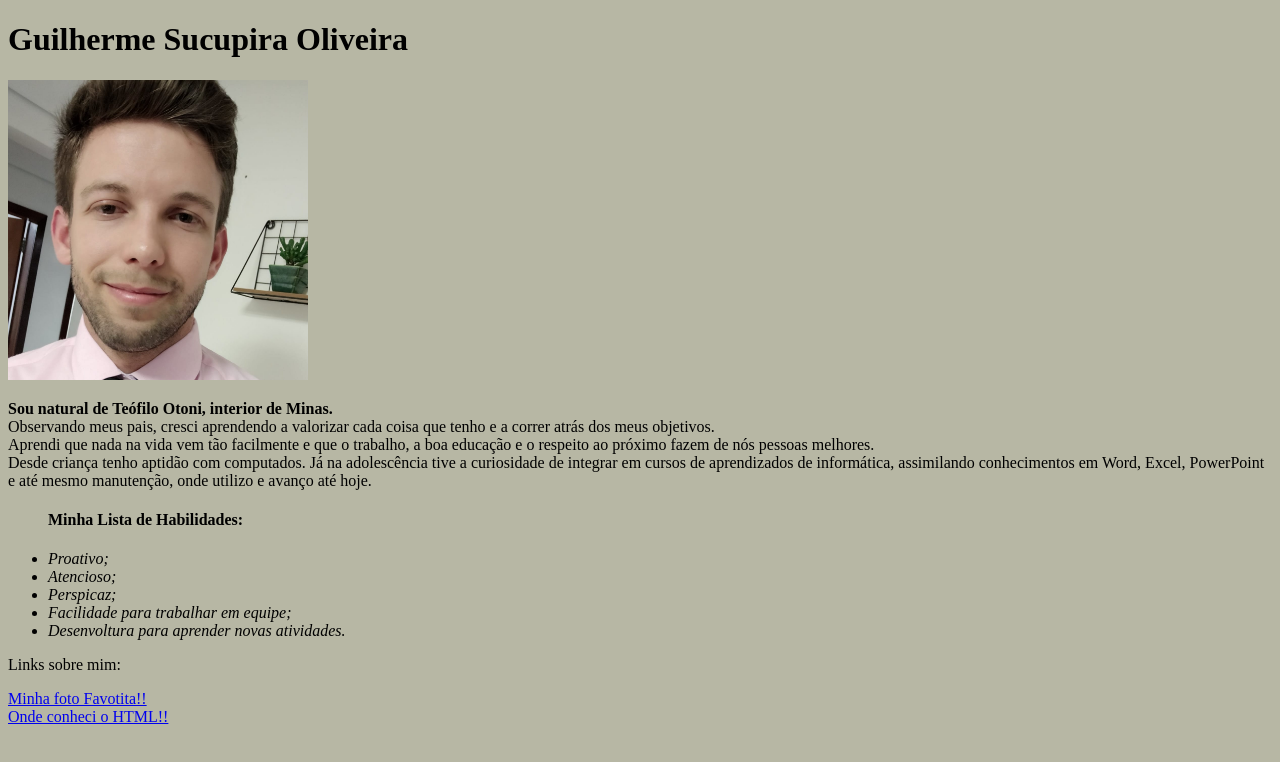
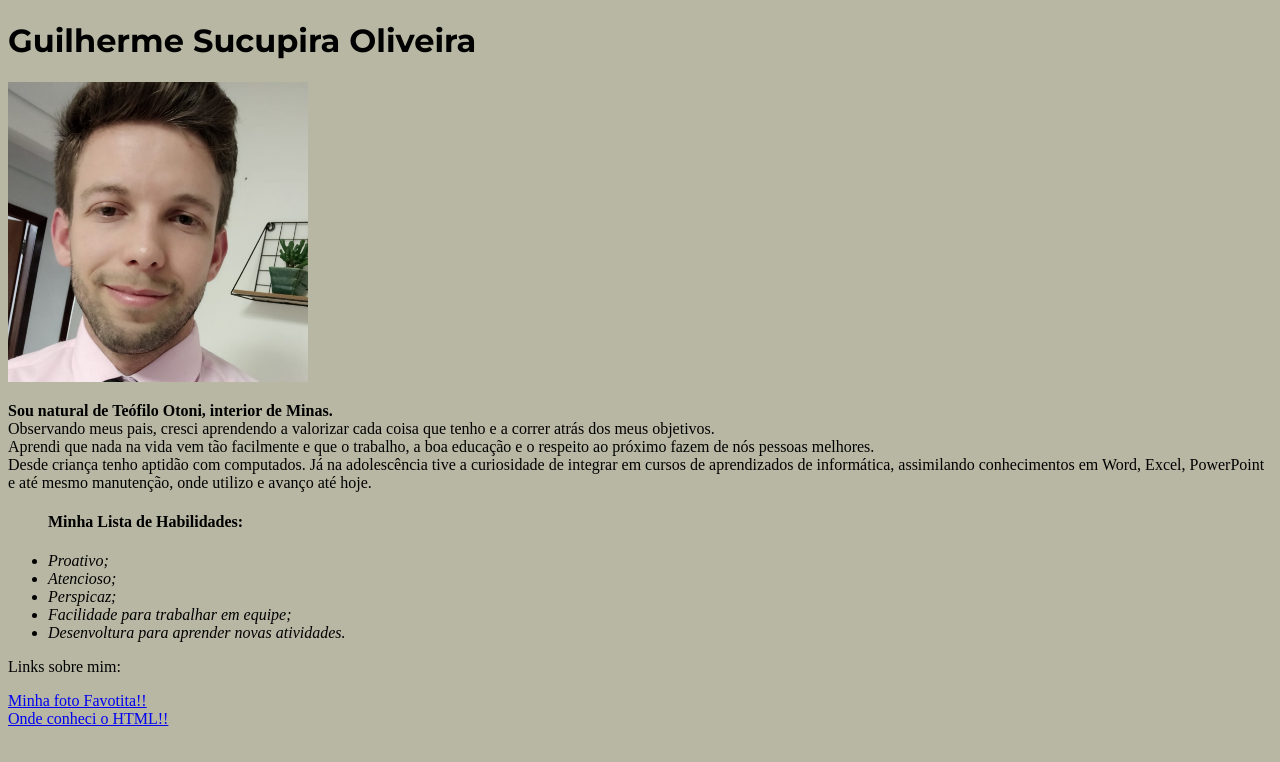
Before and after one commit to guilhermeso23/firstHTML, a plain HTML site: page index.html in a window 1280 px wide. Drawn offline with Linux system fonts and the light colour scheme.

Commit message:
Finalizado segunda parte

```diff
--- a/index.html
+++ b/index.html
@@ -3,8 +3,12 @@
     <head>
         <meta charset="UTF-8">
         <title>Portfólio Web Guilherme Sucupira Oliveira</title>
+        <link rel="preconnect" href="https://fonts.gstatic.com">
+        <link href="https://fonts.googleapis.com/css2?family=Montserrat:ital,wght@0,100;0,200;0,300;0,400;0,500;0,600;0,700;0,800;0,900;1,100;1,200;1,300;1,400;1,500;1,600;1,700;1,800;1,900&display=swap" rel="stylesheet">
         <style>
-
+            h1 {
+                font-family: Montserrat;
+            }
             body {
                 background-color: #b7b7a4;
             }
```
